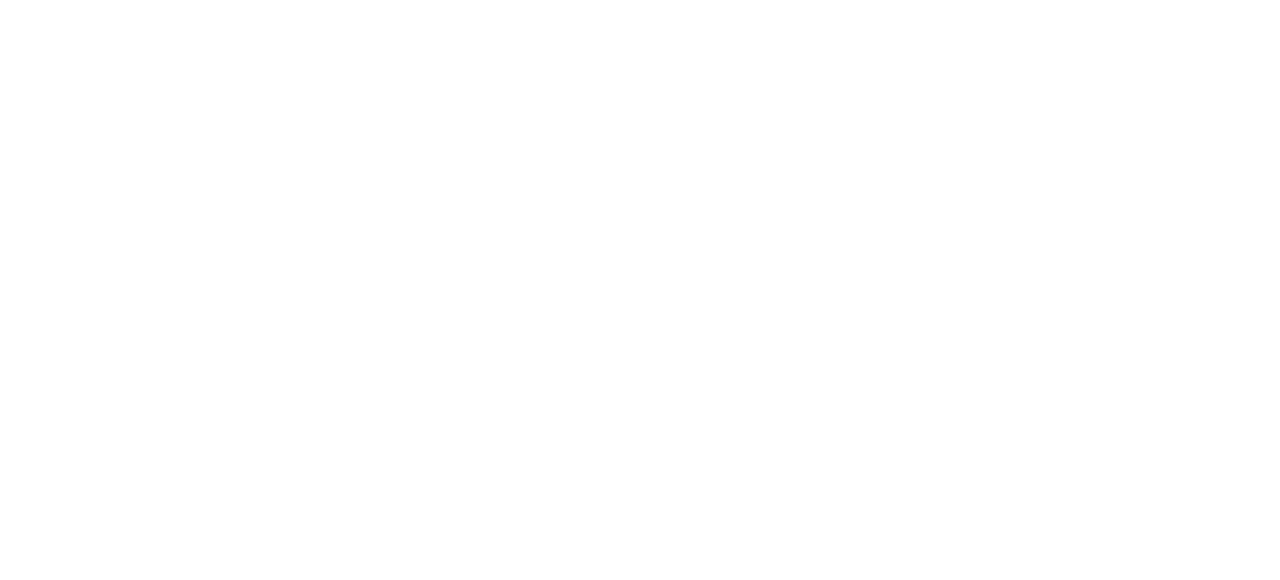
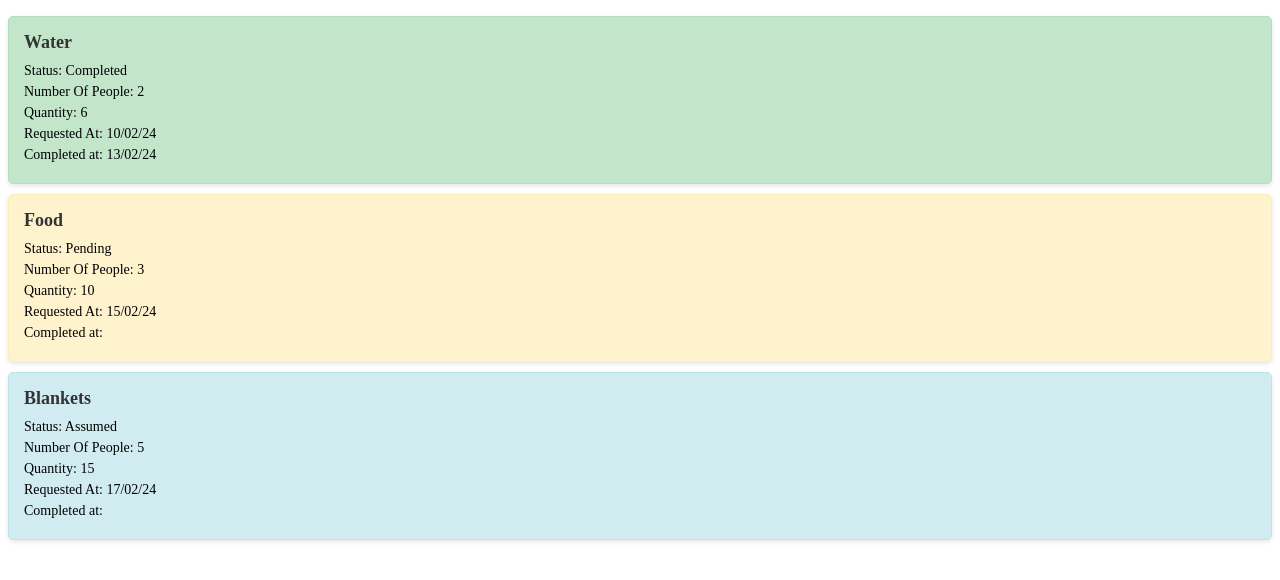
Before and after one commit to allexxlekk/RescueCircle, a plain HTML site: page frontend/request/request.html in a window 1280 px wide. Drawn offline with Linux system fonts and the light colour scheme.

Commit message:
Update request service FE

```diff
--- /dev/null
+++ b/frontend/request/request.css
@@ -0,0 +1,48 @@
+#request-list ul {
+    list-style-type: none;
+    padding: 0;
+}
+
+.request-card {
+    border: 1px solid #ddd;
+    border-radius: 5px;
+    padding: 15px;
+    margin-bottom: 10px;
+    box-shadow: 0 2px 4px rgba(0,0,0,0.1);
+    transition: box-shadow 0.3s ease;
+}
+
+.request-card:hover {
+    box-shadow: 0 4px 8px rgba(0,0,0,0.2);
+}
+
+.request-card .item {
+    font-size: 18px;
+    font-weight: bold;
+    color: #333;
+}
+
+.request-card .details {
+    margin-top: 10px;
+}
+
+.request-card .details div {
+    margin-bottom: 5px;
+    font-size: 14px;
+}
+
+/* Status-based background colors */
+.request-card.pending {
+    background-color: #fff3cd; /* light yellow for pending */
+    border-color: #ffeeba;
+}
+
+.request-card.assumed {
+    background-color: #d1ecf1; /* light blue for assumed */
+    border-color: #bee5eb;
+}
+
+.request-card.completed {
+    background-color: #c3e6cb; /* light green for completed */
+    border-color: #b1dfbb;
+}
--- a/frontend/request/request.html
+++ b/frontend/request/request.html
@@ -4,8 +4,25 @@
     <meta charset="UTF-8">
     <meta name="viewport" content="width=device-width, initial-scale=1.0">
     <title>Request</title>
+    <link rel="stylesheet" href="request.css">
 </head>
 <body>
+    <div id="request-list">
+        <ul>
+            <li class="request-card">
+                <div class="item">Water</div>
+                <div class="details">
+                    <div class="status">Status: Completed</div>
+                    <div class="number-of-people">Number Of People: 2</div>
+                    <div class="quantity">Quantity: 6</div>
+                    <div class="created-at">Requested At: 10/02/24</div>
+                    <div class="completed-at">Completed at: 13/02/24</div>
+                </div>
+            </li>
+        </ul>
+    </div>
+
+    <div id="requestForm"></div>
 
     <script src="request.js"></script>
 </body>
--- a/frontend/request/request.js
+++ b/frontend/request/request.js
@@ -0,0 +1,93 @@
+const testRequests = [
+    {
+        id: 'req1',
+        item: { name: 'Water'},
+        status: 'Completed',
+        numberOfPeople: 2,
+        quantity: 6,
+        createdAt: '10/02/24',
+        completedAt: '13/02/24'
+    },
+    {
+        id: 'req2',
+        item: { name: 'Food'},
+        status: 'Pending',
+        numberOfPeople: 3,
+        quantity: 10,
+        createdAt: '15/02/24',
+        completedAt: ''
+    },
+    {
+        id: 'req3',
+        item: { name: 'Blankets'},
+        status: 'Assumed',
+        numberOfPeople: 5,
+        quantity: 15,
+        createdAt: '17/02/24',
+        completedAt: ''
+    }
+];
+
+document.addEventListener('DOMContentLoaded', function() {
+    showRequests(testRequests);
+});
+
+
+
+// Helper Functions
+function showRequests(requests) {
+    const requestListElement = document.getElementById('request-list').querySelector('ul');
+    requestListElement.innerHTML = ''; // Clear existing items
+
+    requests.forEach(request => {
+        // Create the request card with details
+        let requestCardElement = createRequestCardElement(request);
+        // Add it to the list
+        requestListElement.appendChild(requestCardElement);
+    });
+}
+
+function createRequestCardElement(request) {
+    const li = document.createElement('li');
+    li.className = `request-card ${request.status.toLowerCase()}`; // Add status-based class for styling
+
+    const itemDiv = document.createElement('div');
+    itemDiv.className = "item";
+    itemDiv.textContent = request.item.name;
+
+    const detailsDiv = document.createElement('div');
+    detailsDiv.className = "details";
+
+    const statusDiv = document.createElement('div');
+    statusDiv.className = "status";
+    statusDiv.textContent = `Status: ${request.status}`;
+
+    const numberOfPeopleDiv = document.createElement('div');
+    numberOfPeopleDiv.className = "number-of-people";
+    numberOfPeopleDiv.textContent = `Number Of People: ${request.numberOfPeople}`;
+
+    const quantityDiv = document.createElement('div');
+    quantityDiv.className = "quantity";
+    quantityDiv.textContent = `Quantity: ${request.quantity}`;
+
+    const createdAtDiv = document.createElement('div');
+    createdAtDiv.className = "created-at";
+    createdAtDiv.textContent = `Requested At: ${request.createdAt}`;
+
+    const completedAtDiv = document.createElement('div');
+    completedAtDiv.className = "completed-at";
+    completedAtDiv.textContent = `Completed at: ${request.completedAt}`;
+
+    // Assemble the details
+    detailsDiv.appendChild(statusDiv);
+    detailsDiv.appendChild(numberOfPeopleDiv);
+    detailsDiv.appendChild(quantityDiv);
+    detailsDiv.appendChild(createdAtDiv);
+    detailsDiv.appendChild(completedAtDiv);
+
+    // Assemble the card
+    li.appendChild(itemDiv);
+    li.appendChild(detailsDiv);
+
+    return li;
+}
```
